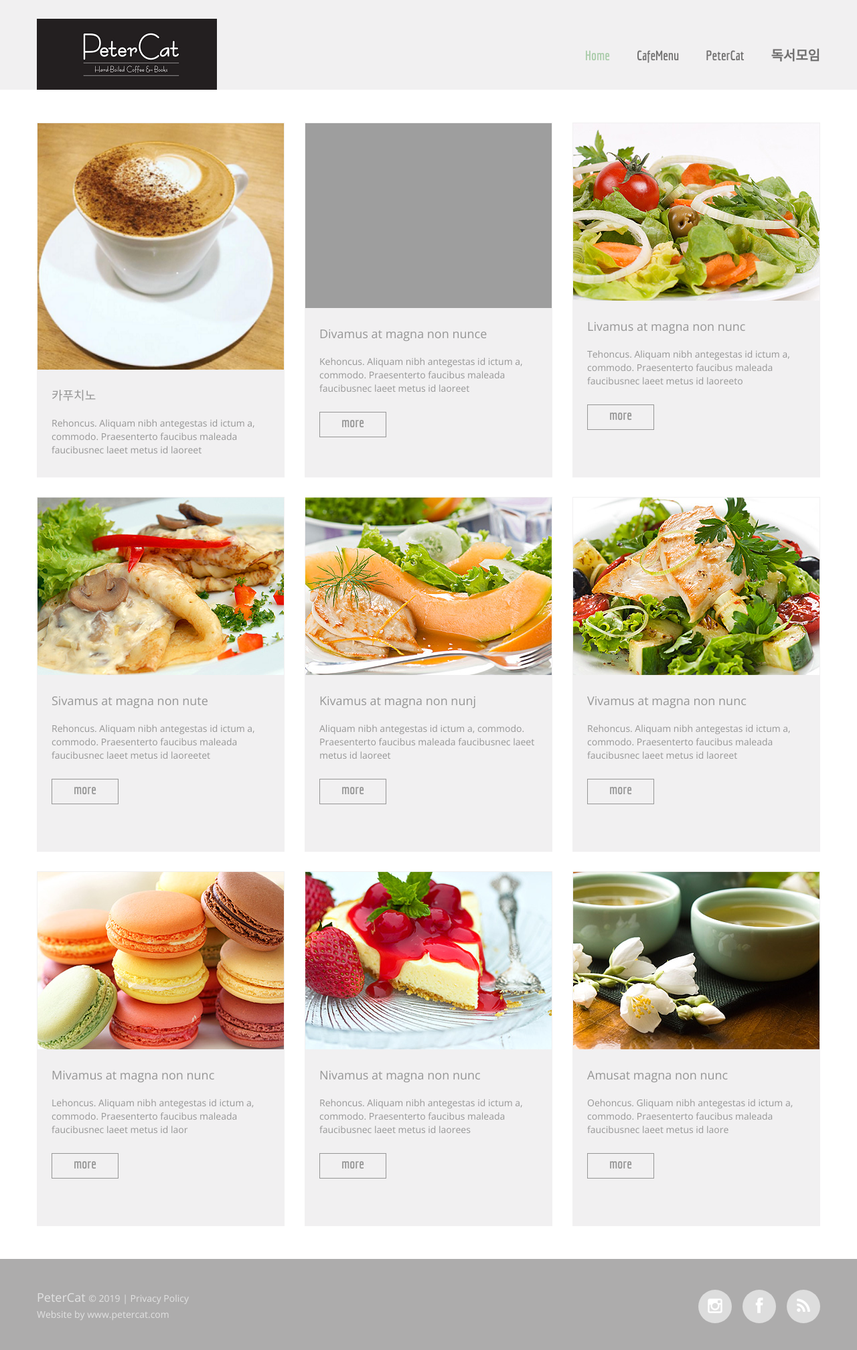
After one commit to iinee12/petercat, a Django app: page /cafemenu/ in a window 1280 px wide. The commit adds this page. Shown: the whole page at 67% size. Run offline with Django 3.2, Linux system fonts and the light colour scheme; grey boxes are pictures that could not be loaded.

Commit message:
cafemenu page

```diff
--- /dev/null
+++ b/oneline/templates/oneline/cafemenu.html
@@ -0,0 +1,119 @@
+{% extends "oneline/layout.html" %}{% load staticfiles %}
+{% block content %}
+<section class="content gallery pad1"><div class="ic">More Website Templates @ TemplateMonster.com - July 30, 2014!</div>
+    <div class="container">
+      <div class="row">
+        <div class="grid_4">
+          <div class="gall_block">
+            <div class="maxheight">
+              <a href="{% static 'images/bbig1.jpg' %}" class="gall_item"><img src="{% static 'images/page2_img1.jpg' %}" alt=""></a>
+              <div class="gall_bot">
+              <div class="text1"><a href="#">카푸치노 </a></div>
+              Rehoncus. Aliquam nibh antegestas id ictum a, commodo. Praesenterto faucibus maleada faucibusnec laeet metus id laoreet
+              <br></div>
+            </div>
+          </div>
+        </div>
+        <div class="grid_4">
+          <div class="gall_block">
+            <div class="maxheight">
+              <a href="{% static 'images/big3.jpg' %}" class="gall_item"><img src="{% static 'images/page2_img2.jpg' %}" alt=""></a>
+              <div class="gall_bot">
+              <div class="text1"><a href="#">Divamus at magna non nunce </a></div>
+              Kehoncus. Aliquam nibh antegestas id ictum a, commodo. Praesenterto faucibus maleada faucibusnec laeet metus id laoreet
+              <br>
+              <a href="#" class="btn">more</a></div>
+            </div>
+          </div>
+        </div>
+        <div class="grid_4">
+          <div class="gall_block">
+            <div class="maxheight">
+              <a href="{% static 'images/bbig3.jpg' %}" class="gall_item"><img src="{% static 'images/page2_img3.jpg' %}" alt=""></a>
+              <div class="gall_bot">
+              <div class="text1"><a href="#">Livamus at magna non nunc </a></div>
+              Tehoncus. Aliquam nibh antegestas id ictum a, commodo. Praesenterto faucibus maleada faucibusnec laeet metus id laoreeto
+              <br>
+              <a href="#" class="btn">more</a></div>
+            </div>
+          </div>
+        </div>
+        <div class="clear sep__1"></div>
+        <div class="grid_4">
+          <div class="gall_block">
+            <div class="maxheight">
+              <a href="images/bbig4.jpg" class="gall_item"><img src="images/page2_img4.jpg" alt=""></a>
+              <div class="gall_bot">
+              <div class="text1"><a href="#">Sivamus at magna non nute </a></div>
+              Rehoncus. Aliquam nibh antegestas id ictum a, commodo. Praesenterto faucibus maleada faucibusnec laeet metus id laoreetet
+              <br>
+              <a href="#" class="btn">more</a></div>
+            </div>
+          </div>
+        </div>
+        <div class="grid_4">
+          <div class="gall_block">
+            <div class="maxheight">
+              <a href="images/bbig5.jpg" class="gall_item"><img src="images/page2_img5.jpg" alt=""></a>
+              <div class="gall_bot">
+              <div class="text1"><a href="#">Kivamus at magna non nunj </a></div>
+              Aliquam nibh antegestas id ictum a, commodo. Praesenterto faucibus maleada faucibusnec laeet metus id laoreet
+              <br>
+              <a href="#" class="btn">more</a></div>
+            </div>
+          </div>
+        </div>
+        <div class="grid_4">
+          <div class="gall_block">
+            <div class="maxheight">
+              <a href="images/bbig6.jpg" class="gall_item"><img src="images/page2_img6.jpg" alt=""></a>
+              <div class="gall_bot">
+              <div class="text1"><a href="#">Vivamus at magna non nunc </a></div>
+              Rehoncus. Aliquam nibh antegestas id ictum a, commodo. Praesenterto faucibus maleada faucibusnec laeet metus id laoreet
+              <br>
+              <a href="#" class="btn">more</a></div>
+            </div>
+          </div>
+        </div>
+        <div class="clear sep__1"></div>
+        <div class="grid_4">
+          <div class="gall_block">
+            <div class="maxheight">
+              <a href="images/bbig7.jpg" class="gall_item"><img src="images/page2_img7.jpg" alt=""></a>
+              <div class="gall_bot">
+              <div class="text1"><a href="#">Mivamus at magna non nunc </a></div>
+              Lehoncus. Aliquam nibh antegestas id ictum a, commodo. Praesenterto faucibus maleada faucibusnec laeet metus id laor
+              <br>
+              <a href="#" class="btn">more</a></div>
+            </div>
+          </div>
+        </div>
+        <div class="grid_4">
+          <div class="gall_block">
+            <div class="maxheight">
+              <a href="images/bbig8.jpg" class="gall_item"><img src="images/page2_img8.jpg" alt=""></a>
+              <div class="gall_bot">
+              <div class="text1"><a href="#">Nivamus at magna non nunc </a></div>
+              Rehoncus. Aliquam nibh antegestas id ictum a, commodo. Praesenterto faucibus maleada faucibusnec laeet metus id laorees
+              <br>
+              <a href="#" class="btn">more</a></div>
+            </div>
+          </div>
+        </div>
+        <div class="grid_4">
+          <div class="gall_block">
+            <div class="maxheight">
+              <a href="images/bbig9.jpg" class="gall_item"><img src="images/page2_img9.jpg" alt=""></a>
+              <div class="gall_bot">
+              <div class="text1"><a href="#">Amusat magna non nunc </a></div>
+              Oehoncus. Gliquam nibh antegestas id ictum a, commodo. Praesenterto faucibus maleada faucibusnec laeet metus id laore
+              <br>
+              <a href="#" class="btn">more</a></div>
+            </div>
+          </div>
+        </div>
+      </div>
+    </div>
+  </section>
+
+{% endblock %}
--- a/oneline/templates/oneline/layout.html
+++ b/oneline/templates/oneline/layout.html
@@ -44,15 +44,15 @@
       <div class="row">
         <div class="grid_12">
         <h1>
-          <a href="index.html">
+          <a href="/">
             <img src="{% static 'images/logo.png' %}" alt="Logo alt">
           </a>
         </h1>
           <div class="navigation">
             <nav>
               <ul class="sf-menu">
-               <li class="current"><a href="index.html">Home</a></li>
-               <li><a href="index-3.html">CafeMenu</a></li>
+               <li class="current"><a href="/">Home</a></li>
+               <li><a href="/cafemenu/">CafeMenu</a></li>
                <li><a href="index-1.html">PeterCat</a></li>
                <li><a href="index-2.html">독서모임</a></li>
              </ul>
--- a/oneline/urls.py
+++ b/oneline/urls.py
@@ -8,4 +8,5 @@ from . import views
 
 urlpatterns = [
     path('', views.index),
+    path('cafemenu/', views.cafemenu),
 ]
--- a/oneline/views.py
+++ b/oneline/views.py
@@ -5,3 +5,9 @@ from django.shortcuts import render
 def index(request):
 
     return render(request, "oneline/index.html")
+
+
+
+def cafemenu(request):
+
+    return render(request, "oneline/cafemenu.html")
```
Also changed, not shown: oneline/static/images/bbig1.jpg, oneline/static/images/page2_img1.jpg.
